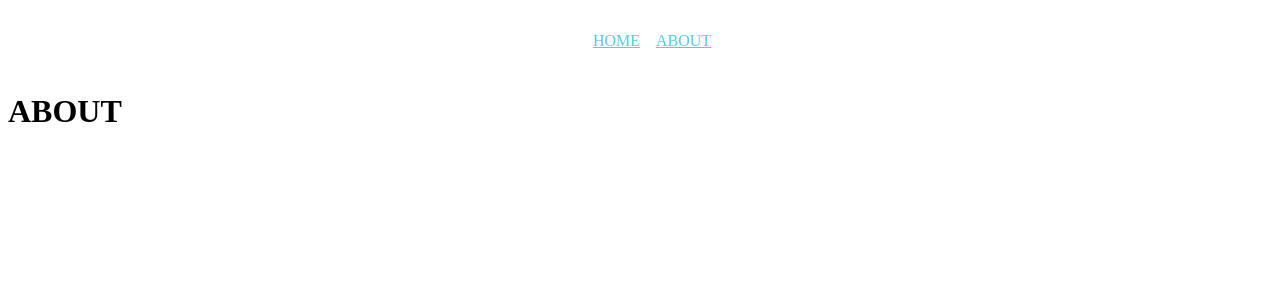
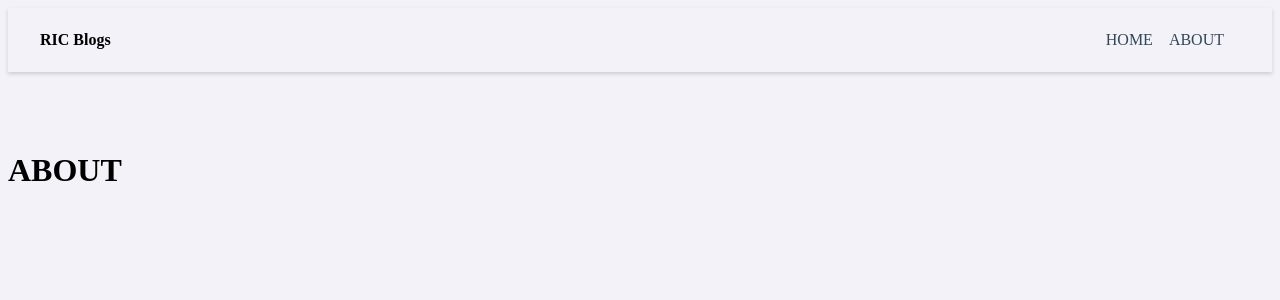
Before and after one commit to reeq20/next-ts-microcms, a Next.js app: page /about in a window 1280 px wide. Shown: the top 300 px of the page. Built offline with nearby package versions, Linux system fonts and the light colour scheme.

Commit message:
Add:GlobalStyle and fix article Style

```diff
--- a/src/components/layouts/Header.tsx
+++ b/src/components/layouts/Header.tsx
@@ -3,37 +3,11 @@ import React from "react";
 import Link from "next/link";
 import styled from "styled-components";
 
-const HeaderWrap = styled.header`
-  overflow: hidden;
-  .Navigation {
-    display: flex;
-    justify-content: center;
-    align-content: center;
-    width: 100%;
-    height: 64px;
-    padding: 8px 32px;
-    box-shadow: 0px 2px 4px rgba(50, 50, 50, 0.2);
-    box-sizing: border-box;
-    &List {
-      display: flex;
-      > li {
-        list-style: none;
-        margin-right: 16px;
-        a{
-        color: #4dd0e1;
-        &:visited{
-        color: #4dd0e1;
-        }
-        }
-      }
-    }
-  }
-`;
-
 const Header: NextComponentType = () => {
   return (
     <>
-      <HeaderWrap>
+      <HeaderWrap className={`Header`}>
+        <h1 className="title">RIC Blogs</h1>
         <nav className={`Navigation`}>
           <ul className={`NavigationList`}>
             <li>
@@ -52,4 +26,41 @@ const Header: NextComponentType = () => {
     </>
   );
 };
+
+const HeaderWrap = styled.header`
+  display: flex;
+  align-items: center;
+  justify-content: space-between;
+  width: 100%;
+  height: 64px;
+  padding: 8px 32px;
+  margin-bottom: 80px;
+  box-shadow: 0px 2px 4px rgba(50, 50, 50, 0.2);
+  box-sizing: border-box;
+  overflow: hidden;
+  .title {
+    font-size: 16px;
+    line-height: 1;
+    margin: 0;
+  }
+  .Navigation {
+    display: flex;
+    justify-content: center;
+    align-content: center;
+    &List {
+      display: flex;
+      > li {
+        list-style: none;
+        margin-right: 16px;
+        a {
+          color: #324756;
+          text-decoration: none;
+          &:visited {
+            color: #324756;
+          }
+        }
+      }
+    }
+  }
+`;
 export default Header;
--- a/src/pages/_app.tsx
+++ b/src/pages/_app.tsx
@@ -2,6 +2,13 @@
 import React from "react";
 import App, { Container } from "next/app";
 import Header from "../components/layouts/Header";
+import { createGlobalStyle } from "styled-components";
+
+const GlobalStyle = createGlobalStyle`
+  body {
+    background: #f2f2f8;
+  }
+`;
 
 /*
   カスタム共通処理
@@ -23,12 +30,15 @@ export default class MyApp extends App {
     const { Component, pageProps } = this.props;
 
     return (
+
         <Container>
+          <GlobalStyle />
           <Header />
           <main>
             <Component {...pageProps} />
           </main>
         </Container>
+
     );
   }
 }
```
Also changed, not shown: src/components/ui/IndexCard.tsx (added, +10 -0 lines), src/components/ui/Labels.tsx (+12 -10 lines), src/pages/[id].tsx (+31 -9 lines), src/pages/index.tsx (+50 -13 lines). Lines whose indentation alone changed are shown as unchanged.
